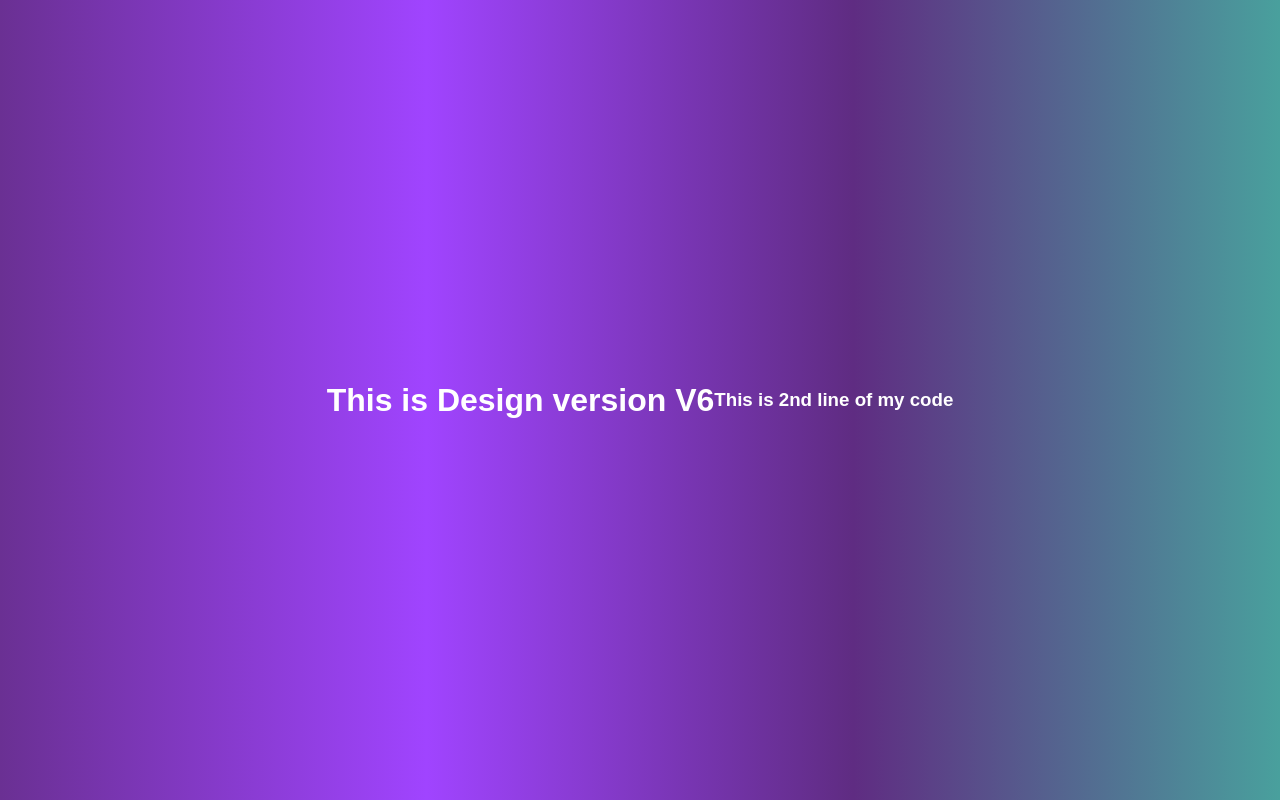
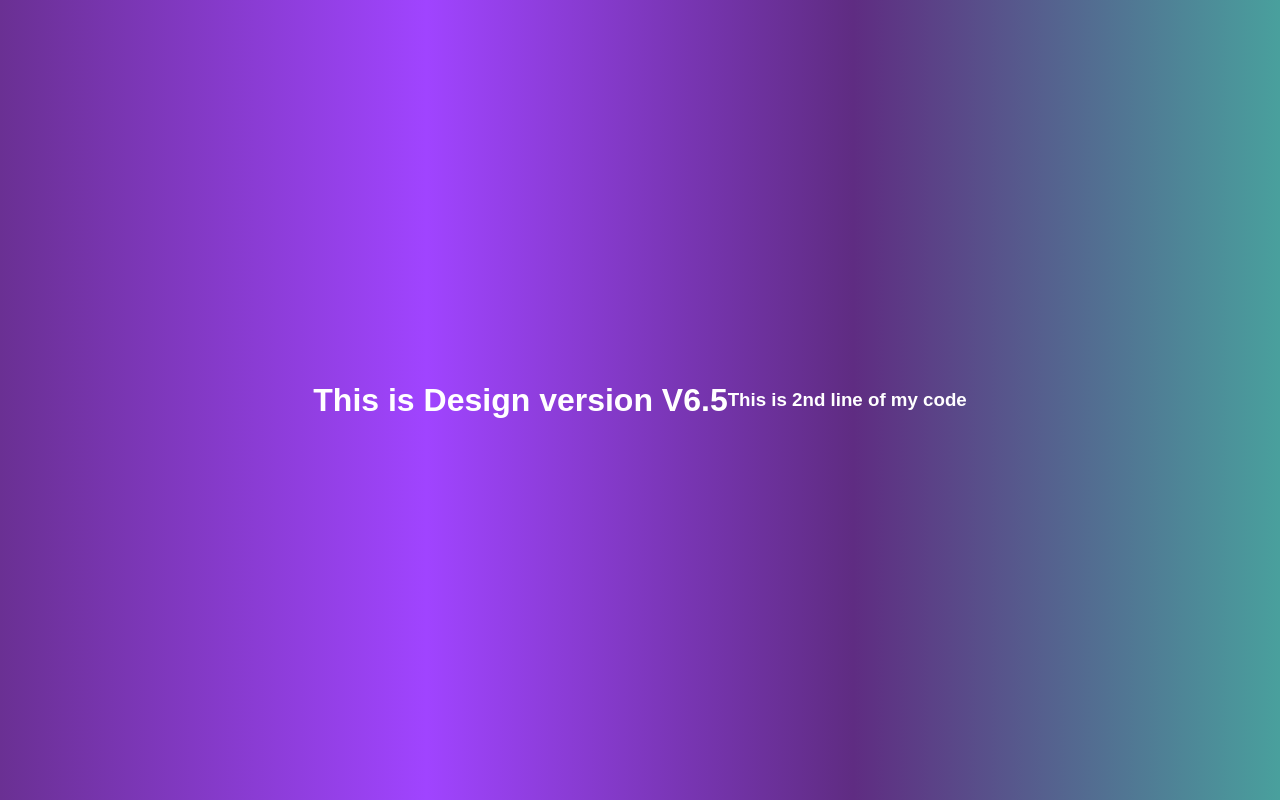
Before and after one commit to singhoshiyar100/sakshi-janu, a plain HTML site: page index.html in a window 1280 px wide. Drawn offline with Linux system fonts and the light colour scheme.

Commit message:
This is version 6.5 of index.html

```diff
--- a/index.html
+++ b/index.html
@@ -7,7 +7,7 @@
     <title>Document</title>
 </head>
 <body>
-    <h1> This is Design version V6</h1>
+    <h1> This is Design version V6.5</h1>
     <h3> This is 2nd line of my code</h3>
 </body>
 </html>
```
